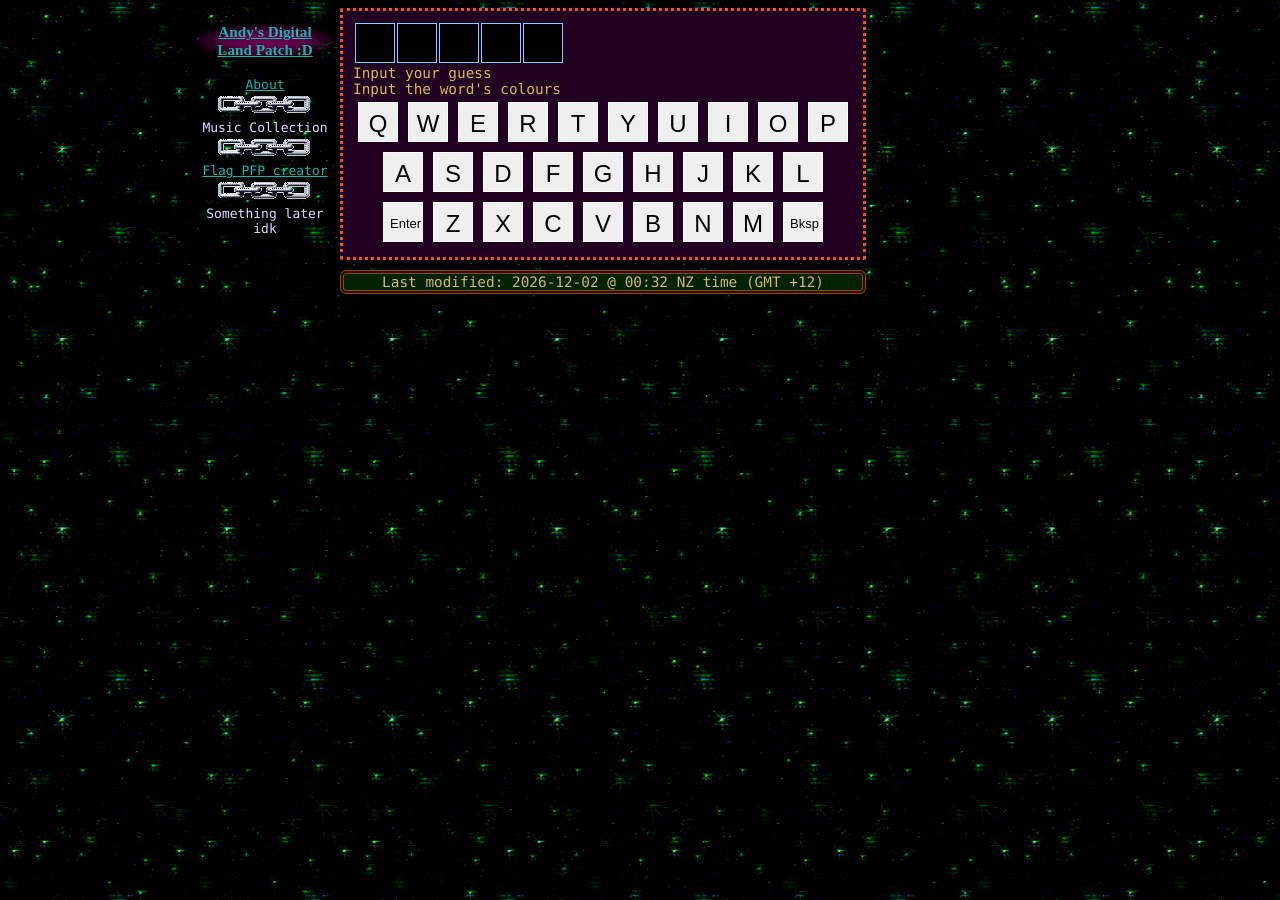
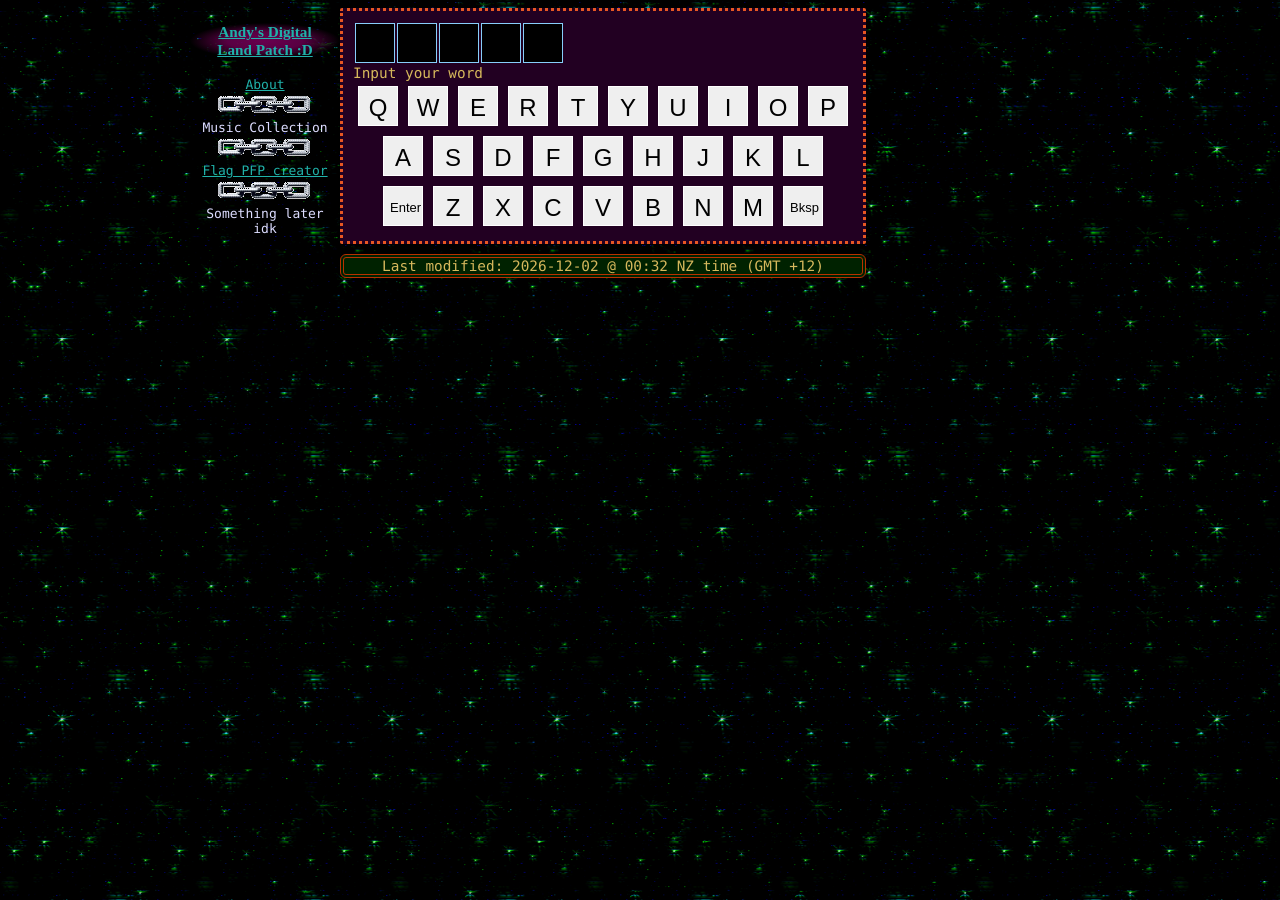
Before and after one commit to 64andy/neocities-website, a Jekyll site: the page built from pages/wordle-solver.md, in a window 1280 px wide. Built offline with Jekyll 4.4.1, drawn with Linux system fonts in a browser that asks for light colours.

Commit message:
The typing & new line functionality is pretty much done

```diff
--- a/js/wordle/wordle-solver.js
+++ b/js/wordle/wordle-solver.js
@@ -72,6 +72,10 @@
             this.wordColours.pop();
         }
     }
+
+    reset() {
+        this.wordColours = [];
+    }
 }
 
 class CharacterKeyboard {
@@ -105,6 +109,10 @@
         if (this.currentWord.length > 0) {
             this.currentWord.pop();
         }
+    }
+
+    reset() {
+        this.currentWord = [];
     }
 }
 
@@ -156,14 +164,27 @@
     enter() {
         switch (this.state) {
             case KeyboardState.Chars:
-                document.querySelector("#char-keyboard").classList.add("hidden");
-                document.querySelector("#colour-keyboard").classList.remove("hidden");
-                this.state = KeyboardState.Colours;
+                if (this.charKeyboard.currentWord.length == NUM_COLUMNS) {
+                    document.querySelector("#char-keyboard").classList.add("hidden");
+                    document.querySelector("#input-word").classList.add("hidden");
+                    document.querySelector("#colour-keyboard").classList.remove("hidden");
+                    document.querySelector("#input-colours").classList.remove("hidden");
+                    this.state = KeyboardState.Colours;
+                }
                 break;
             case KeyboardState.Colours:
-                document.querySelector("#char-keyboard").classList.remove("hidden");
-                document.querySelector("#colour-keyboard").classList.add("hidden");
-                this.state = KeyboardState.Chars;
+                if (this.colourKeyboard.wordColours.length == NUM_COLUMNS) {
+                    document.querySelector("#colour-keyboard").classList.add("hidden");
+                    document.querySelector("#input-colours").classList.add("hidden");
+                    document.querySelector("#char-keyboard").classList.remove("hidden");
+                    document.querySelector("#input-word").classList.remove("hidden");
+                    this.state = KeyboardState.Chars;
+
+                    // TODO: Make this process the answer
+                    this.charKeyboard.reset();
+                    this.colourKeyboard.reset();
+                    this.renderer.addNewRow();
+                }
                 break;
             default:
                 console.error(this.state);
--- a/pages/wordle-solver.md
+++ b/pages/wordle-solver.md
@@ -18,9 +18,8 @@
 </table>
 
 <div id="message-box">
-    <span class="msg">Input your guess</span>
-    <br>
-    <span class="msg">Input the word's colours</span>
+    <span class="msg" id="input-word">Input your word</span>
+    <span class="msg hidden" id="input-colours">Input your word's colours</span>
 </div>
 
 <div class="keyboard" id="char-keyboard">
@@ -65,14 +64,14 @@
 
 <div class="keyboard hidden" id="colour-keyboard">
     <div class="keyboard-row">
-        <button class="keyboard-key colour-key char-correct" data-key="g">Correct</button>
+        <button class="keyboard-key colour-key char-correct" data-key="g">Correct (G)</button>
     </div>
     <div class="keyboard-row">
-        <button class="keyboard-key colour-key char-wrong-spot" data-key="y">Wrong Spot</button>
+        <button class="keyboard-key colour-key char-wrong-spot" data-key="y">Wrong Spot (Y)</button>
     </div>
     <div class="keyboard-row">
         <button class="keyboard-key char-key special-char" data-key="Enter">Enter</button>
-        <button class="keyboard-key colour-key char-wrong-char" data-key="r">Wrong Character</button>
+        <button class="keyboard-key colour-key char-wrong-char" data-key="r">Wrong Character (R/B)</button>
         <button class="keyboard-key char-key special-char" data-key="Backspace">Bksp</button>
     </div>
 </div>
```
